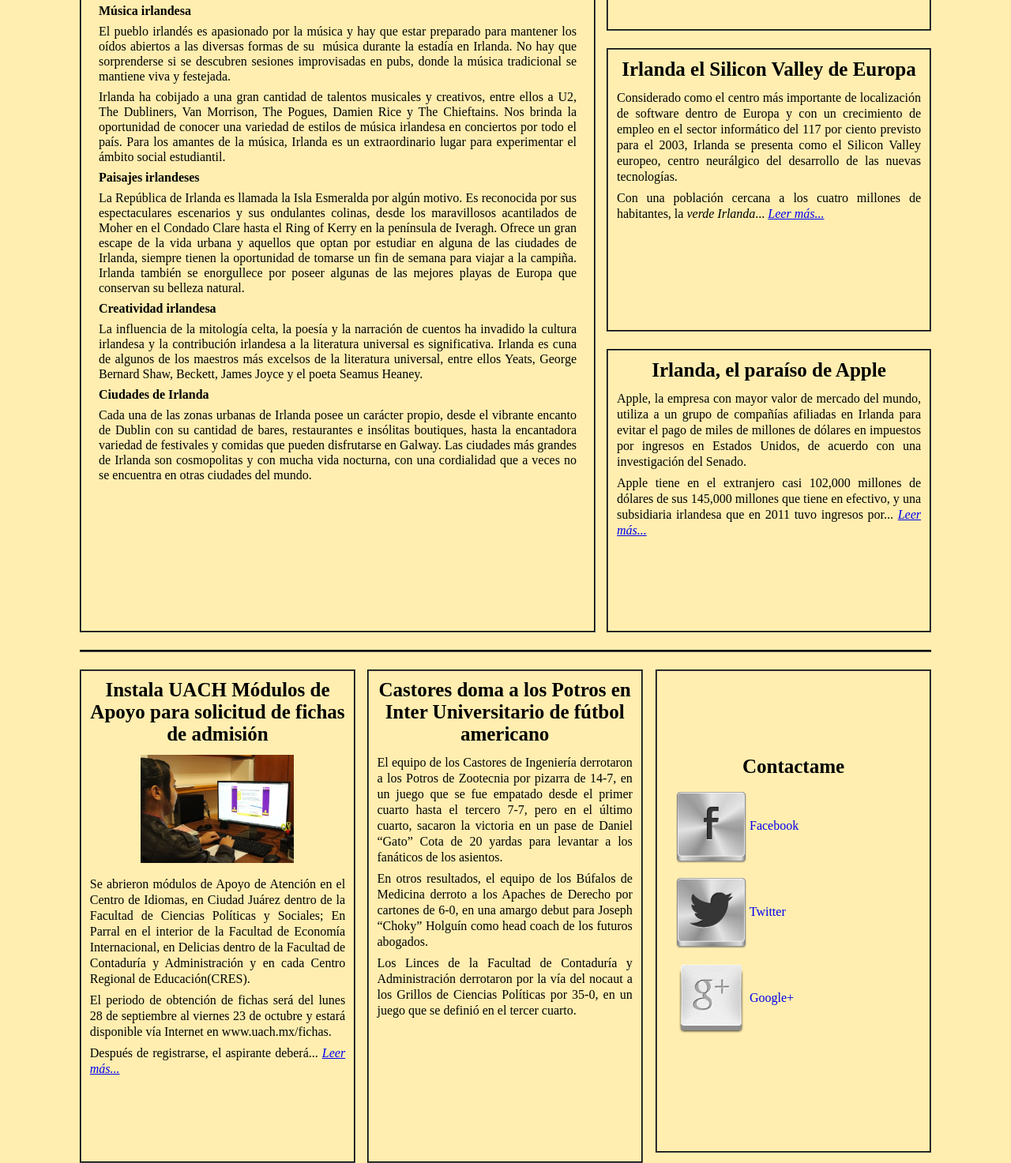
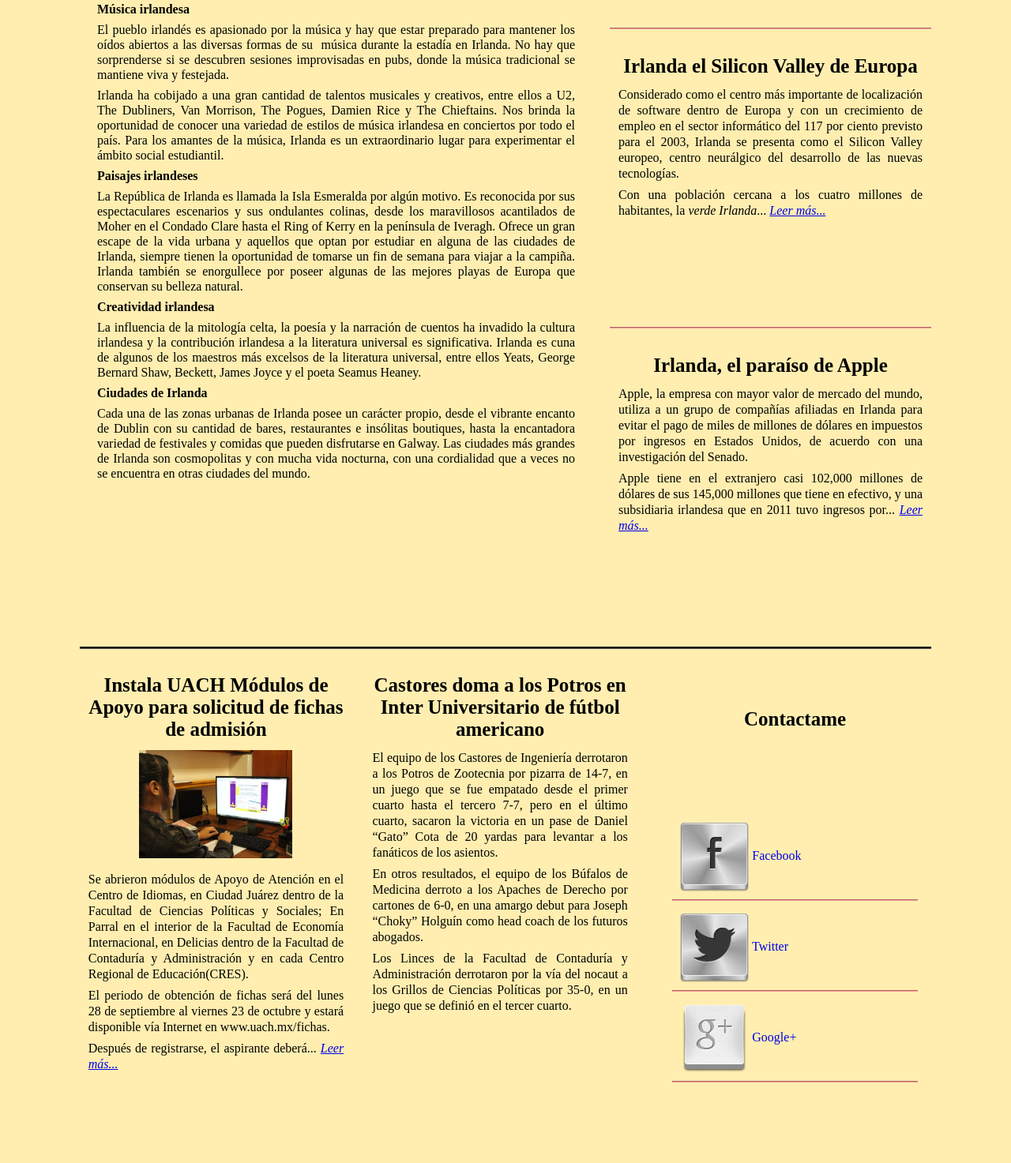
Before and after one commit to JorgeArana288130/JorgeArana288130.github.io, a plain HTML site: page index.html in a window 1280 px wide. Shown: the part 471-1944 px from the top of the page at 79% size. Drawn offline with Linux system fonts and the light colour scheme.

Commit message:
Cambiando cajas por barras divisorias

```diff
--- a/css/style.css
+++ b/css/style.css
@@ -102,8 +102,8 @@
 	overflow: hidden;
 }
 
-section, article{
-	border: 2px groove #000;
+.aa{
+	border-bottom: 2px groove #f99;
 }
 
 section{
@@ -201,17 +201,22 @@
 
 #a3{
 	margin: 2% 0;
-	padding: 10% 1% 1% 1%;
+	padding: 5% 1% 1% 1%;
 	height: 490px;
 	float: right;
 }
 
+#a3 h2{
+	padding-bottom: 100px;
+}
+
 #a3 a{
 	display: block;
-	padding: 2%;
+	padding: 3%;
 	text-decoration: none;
 	font-size: 16px;
 	margin: 2%;
+	border-bottom: 2px groove #f99;
 }
 
 #a3 a:hover{
--- a/index.html
+++ b/index.html
@@ -34,12 +34,12 @@
 				<p>Cada una de las zonas urbanas de Irlanda posee un carácter propio, desde el vibrante encanto de Dublin con su cantidad de bares, restaurantes e insólitas boutiques, hasta la encantadora variedad de festivales y comidas que pueden disfrutarse en Galway. Las ciudades más grandes de Irlanda son cosmopolitas y con mucha vida nocturna, con una cordialidad que a veces no se encuentra en otras ciudades del mundo.</p>
 			</section>
 			<aside>
-				<article>
+				<article class="aa">
 					<h2> Irlanda apuesta por las tecnologías de la información </h2>
 					<p>El Gobierno irlandés se ha propuesto confirmar su posición como la capital de Internet en Europa. Las tecnologías de la información y comunicación son el sector que actualmente ofrece mayores posibilidades y el ministro de trabajo irlandés, <strong>Richar Bruton, prevé 44.000 vacantes en los próximos cinco años.</strong></p>
 					<p>Para poder hacer frente a las demandas de este sector el Gobierno... <a href="http://www.paravivirenirlanda.com/irlanda-apuesta-por-las-tecnologias-de-la-informacion/"><i>Leer más...</i></a></p>
 				</article>
-				<article>
+				<article class="aa">
 					<h2>Irlanda el Silicon Valley de Europa</h2>
 					<p class="content">Considerado como el centro más importante de localización de software dentro de Europa y con un crecimiento de empleo en el sector informático del 117 por ciento previsto para el 2003, Irlanda se presenta como el Silicon Valley europeo, centro neurálgico del desarrollo de las nuevas tecnologías.</p>
 					<p class="content">Con una población cercana a los cuatro millones de habitantes, la <em>verde Irlanda</em>... <a href="http://www.redestelecom.es/infraestructuras/noticias/1021739001803/irlanda-silicon-valley-europa.1.html"><i>Leer más...</i></a></p>
```
